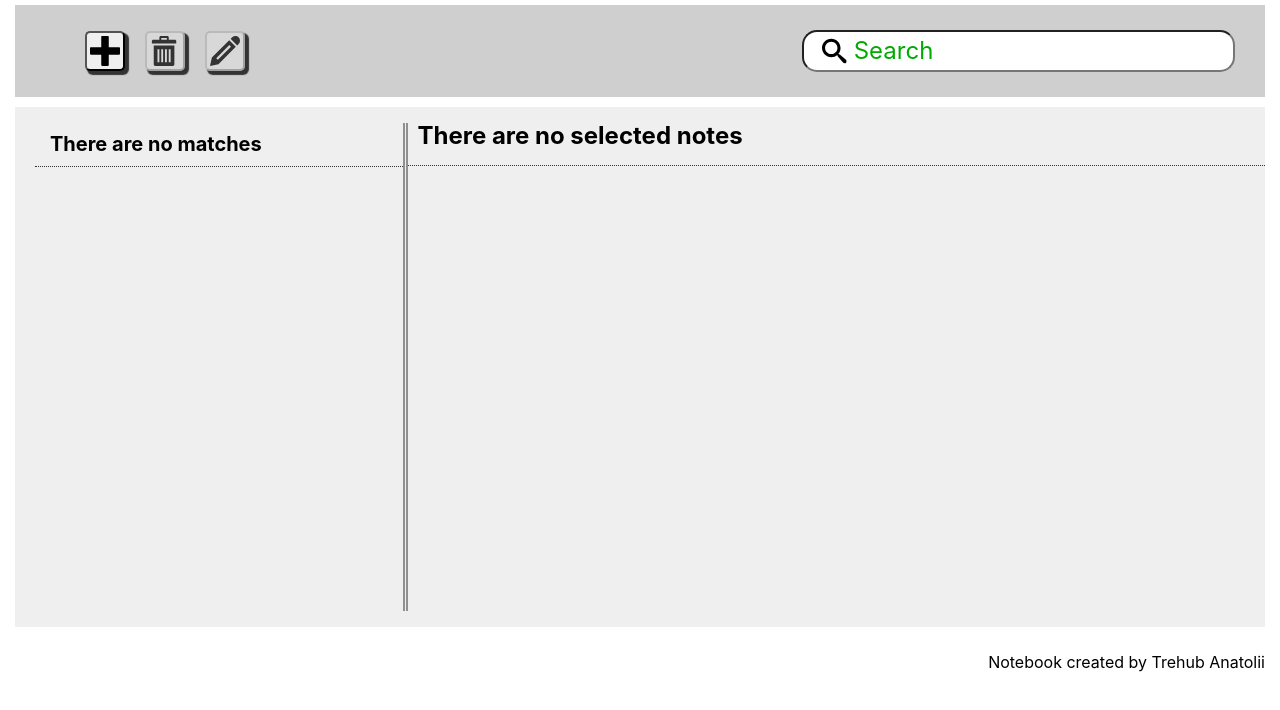
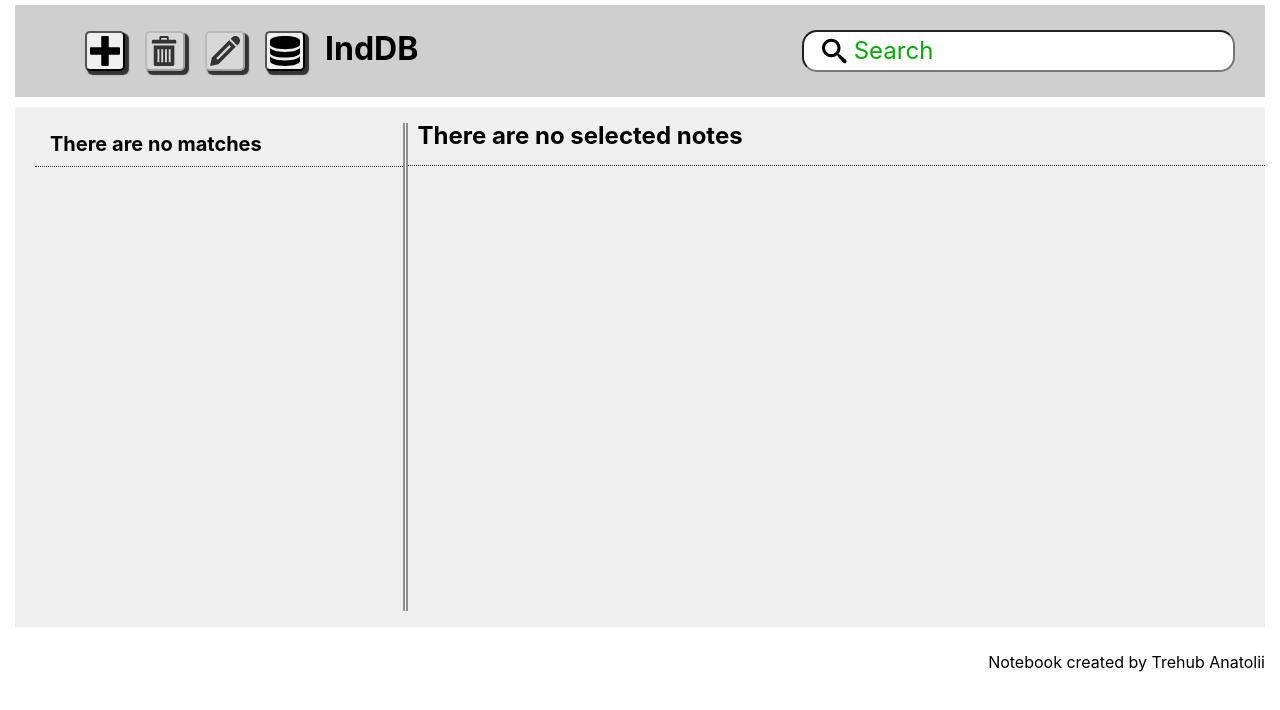
Before and after one commit to anatoliitrehub/simple-notebook, a React (Create React App) app: page / in a window 1280 px wide. Shown: the top 710 px of the page. Built offline with nearby package versions, Linux system fonts and the light colour scheme; no server answers.

Commit message:
add button and state change base, add methods to work with quinta

```diff
--- a/src/App.js
+++ b/src/App.js
@@ -7,6 +7,7 @@ import { Modal } from "./components/Modal/Modal";
 import { NotesContext } from "./Context/Context";
 import { db } from "./DB/db";
 import {
+  getFetchDbName,
   getFetchDbData,
   getFetchDbRecords,
   postFetchDb,
@@ -31,10 +32,13 @@ function App() {
   const [modalOpen, setModalOpen] = useState(false);
   const [title, setTitle] = useState("");
   const [content, setContent] = useState("");
+  const [currentDb, setCurrentDb] = useState("IndDB");
   // const [formInput, setFormInput] = useState({
   //   title: "",
   //   text: "",
   // });
+
+  // getFetchDbName();
 
   // getFetchDb();
 
@@ -42,23 +46,28 @@ function App() {
 
   // getFetchDbData(); //get data fields
 
+  useEffect(() => {
+    currentDb === "IndDB" &&
+      (async () => {
+        return await db.notes.toArray();
+      })().then((data) => {
+        setNotes(data.length > 0 ? data : initNotes);
+      });
+
+    currentDb === "QuiDB" && setNotes(initNotes);
+
+    currentDb === "QuiDB" &&
       console.log(
         getFetchDbRecords().then((data) =>
           data.forEach((item) => console.log(item))
         )
       );
 
-  postFetchDb();
+    // postFetchDb();
+  }, [currentDb]);
 
   useEffect(() => {
-    (async () => {
-      return await db.notes.toArray();
-    })().then((data) => {
-      setNotes(data.length > 0 ? data : initNotes);
-    });
-  }, []);
-
-  useEffect(() => {
+    currentDb === "IndDB" &&
       (async () => {
         //write current notes to indexDB
         db.transaction("rw", db.notes, async () => {
@@ -68,7 +77,6 @@ function App() {
       })().catch((error) => {
         console.log(`Failed to write: ${error}`);
       });
-    console.log("eff_note");
   }, [notes]);
 
   const newNote = () => {
@@ -105,6 +113,10 @@ function App() {
 
   const currentActive = (date) => {
     setSelected(date);
+  };
+
+  const changeDb = () => {
+    setCurrentDb(currentDb === "IndDB" ? "QuiDB" : "IndDB");
   };
 
   const handlerForm = (ev) => {
@@ -146,11 +158,13 @@ function App() {
           notes,
           filter,
           selected,
+          currentDb,
           currentActive,
           newNote,
           editNote,
           deleteNote,
           filterNote,
+          changeDb,
         }}
       >
         <header>
--- a/src/components/Sidebar/Sidebar.js
+++ b/src/components/Sidebar/Sidebar.js
@@ -4,7 +4,8 @@ import { NotesContext } from "../../Context/Context";
 import { useContext } from "react";
 
 const Sidebar = () => {
-  const { selected, newNote, deleteNote, editNote } = useContext(NotesContext);
+  const { selected, currentDb, newNote, deleteNote, editNote, changeDb } =
+    useContext(NotesContext);
   return (
     <>
       {/* <div className={st.title}>Sidebar</div> */}
@@ -38,6 +39,14 @@ const Sidebar = () => {
             </svg>
           </button>
         </li>
+        <li>
+          <button className={st.button} onClick={() => changeDb()}>
+            <svg className={st.icon}>
+              <use href={`${icons}#icon-database`}></use>
+            </svg>
+          </button>
+        </li>
+        <li className={st.base}>{currentDb}</li>
       </ul>
     </>
   );
--- a/src/components/Sidebar/Sidebar.module.scss
+++ b/src/components/Sidebar/Sidebar.module.scss
@@ -55,3 +55,8 @@ transform: scale(1.1);
     transform: scale(1.1);
 
 }
+
+.base{
+    font-size: 32px;
+    font-weight: 700;
+}
--- a/src/servicesapi/quintadb.js
+++ b/src/servicesapi/quintadb.js
@@ -9,9 +9,9 @@ export const getFetchDb = async () => {
         `apps/ctW7bSCmnjfjClcComWOCa/entities.json?rest_api_key=${API_KEY}`
     );
     const json = await response.json();
-    console.log("Успех:", json.forms);
+    console.log("Success:", json.forms);
   } catch (error) {
-    console.error("Ошибка:", error);
+    console.error("Error:", error);
   }
 };
 export const getFetchDbData = async () => {
@@ -22,29 +22,29 @@ export const getFetchDbData = async () => {
         `apps/ctW7bSCmnjfjClcComWOCa/entities/cftMldHa9iWQ8mg8onc8oW/properties.json?rest_api_key=${API_KEY}`
     );
     const json = await response.json();
-    console.log("Успех:", json.fields);
+    console.log("Success:", json.fields);
   } catch (error) {
-    console.error("Ошибка:", error);
+    console.error("Error:", error);
   }
 };
 
 export const getFetchDbRecords = async () => {
-  console.log("get");
+  // console.log("get");
   try {
     const response = await fetch(
       BASE_URL +
         `apps/ctW7bSCmnjfjClcComWOCa/dtypes/entity/cftMldHa9iWQ8mg8onc8oW.json?rest_api_key=${API_KEY}`
     );
     const json = await response.json();
-    console.log("Успех:", json.records);
+    console.log("Success:", json.records);
     return json.records;
   } catch (error) {
-    console.error("Ошибка:", error);
+    console.error("Error:", error);
   }
 };
 
 export const createFetchDb = async (formName) => {
-  console.log("post create");
+  // console.log("post create");
   try {
     const response = await fetch(
       BASE_URL + `apps/ctW7bSCmnjfjClcComWOCa/entities.json`,
@@ -57,20 +57,29 @@ export const createFetchDb = async (formName) => {
       }
     );
     const json = await response.json();
-    console.log("Успех:", JSON.stringify(json));
+    console.log("Success:", JSON.stringify(json));
   } catch (error) {
-    console.error("Ошибка:", error);
+    console.error("Error:", error);
   }
 };
 
 export const postFetchDb = async () => {
-  console.log("post");
+  // console.log("post create new line");
   try {
     const response = await fetch(
       BASE_URL +
         `apps/ctW7bSCmnjfjClcComWOCa/dtypes.json?rest_api_key=${API_KEY}`,
       {
         method: "POST",
+        mode: "cors", // no-cors, *cors, same-origin
+        cache: "default", // *default, no-cache, reload, force-cache, only-if-cached
+        credentials: "same-origin", // include, *same-origin, omit
+        headers: {
+          // "Content-Type": "application/json",
+          "Content-Type": "application/x-www-form-urlencoded",
+        },
+        redirect: "follow", // manual, *follow, error
+        referrerPolicy: "no-referrer", // no-referrer, *client
         body: {
           values: {
             entity_id: "cftMldHa9iWQ8mg8onc8oW",
@@ -79,32 +88,25 @@ export const postFetchDb = async () => {
             aMW4HKWR9bnOoGWQbpWQS4: "Title_mine",
             cMW6pcTSjbWOFdTCkBtmkN: "text_mine",
           },
-          headers: {
-            "Content-Type": "application/json",
-          },
         },
       }
     );
     const json = await response.json();
-    console.log("Успех:", JSON.stringify(json));
+    console.log("Success:", JSON.stringify(json));
   } catch (error) {
-    console.error("Ошибка:", error);
+    console.error("Error:", error);
   }
 };
 
-// export const getFetchDb = async () => {
-//     console.log("get");
-//     try {
-//       const response = await fetch(BASE_URL + "apps.json", {
-//         method: "GET",
-//         body: { rest_api_key: API_KEY },
-//         headers: {
-//           "Content-Type": "application/json",
-//         },
-//       });
-//       const json = await response.json();
-//       console.log("Успех:", JSON.stringify(json));
-//     } catch (error) {
-//       console.error("Ошибка:", error);
-//     }
-//   };
+export const getFetchDbName = async () => {
+  console.log("get");
+  try {
+    const response = await fetch(
+      BASE_URL + `apps.json?rest_api_key="ajW4ZcM8ncW47dGcmiW7y4"`
+    );
+    const json = await response.json();
+    console.log("Success:", JSON.stringify(json));
+  } catch (error) {
+    console.error("Error:", error);
+  }
+};
```
Also changed, not shown: 1 other file (tests, documents, lock files or other folders). Lines whose indentation alone changed are shown as unchanged.
